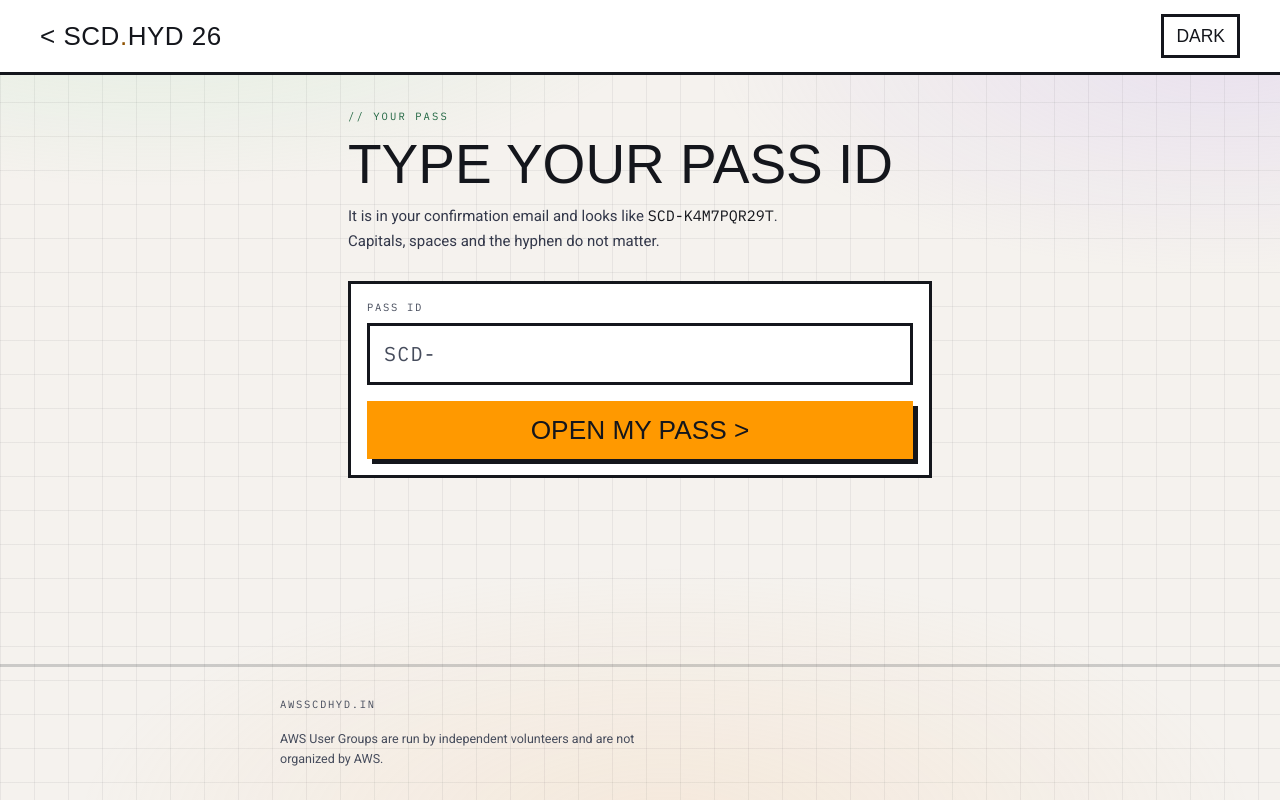
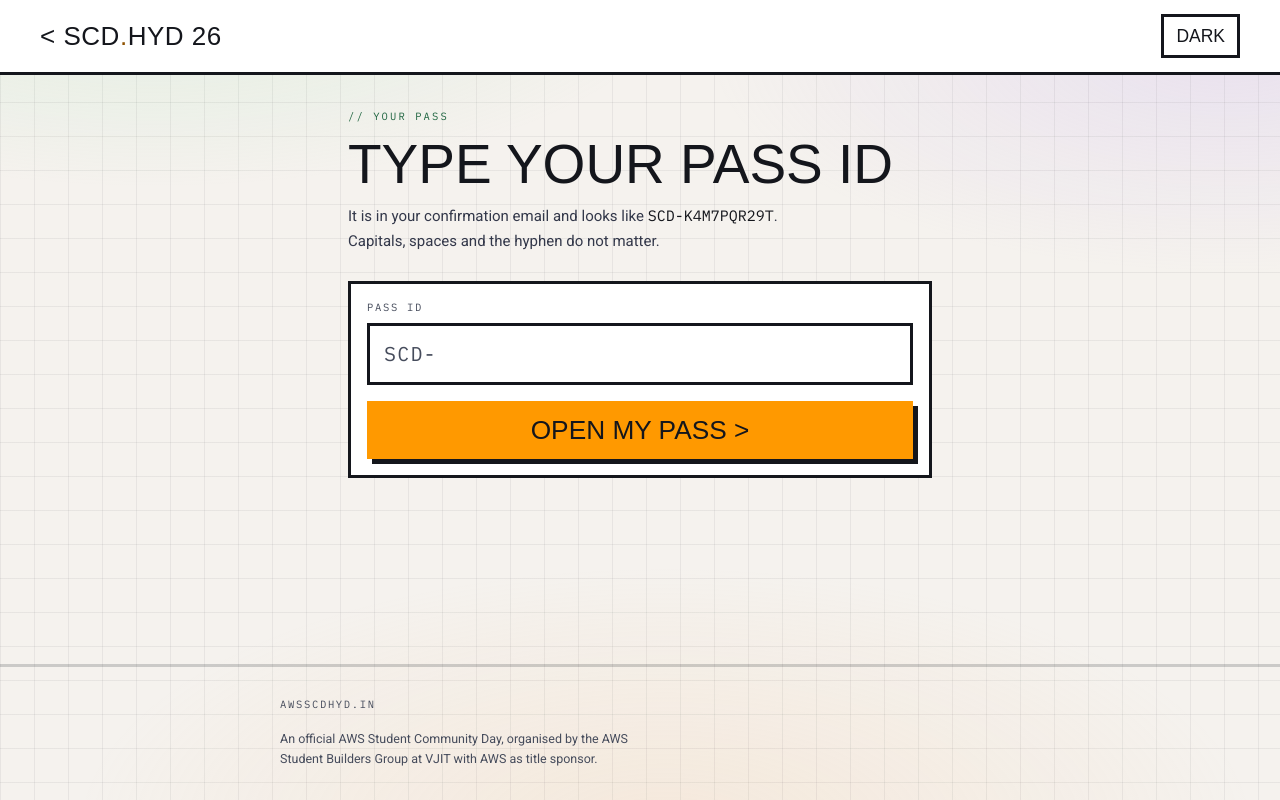
Before and after one commit to vedant7007/aws-scd-hyd, a Next.js app: page /pass in a window 1280 px wide. Built offline with nearby package versions, Linux system fonts and the light colour scheme; no server answers; a web font is replaced by a local one.

Commit message:
An official AWS Student Community Day: the not-AWS wording replaced everywhere

```diff
--- a/src/components/landing/Landing.tsx
+++ b/src/components/landing/Landing.tsx
@@ -360,7 +360,7 @@
             </div>
             <div style={{display:'flex',flexDirection:'column',gap:'14px',fontSize:'clamp(15px,3.8vw,17.5px)',lineHeight:'1.65',color:'var(--body)'}}>
               <p style={{margin:'0'}}>A keynote to open, technical sessions on Cloud Engineering and AI, hands-on workshops, a panel and an open Q&A. Your pass decides which of these you get.</p>
-              <p style={{margin:'0'}}>Run by volunteers from the AWS Student Builders Group at VJIT. Not an AWS event, and we are not pretending otherwise.</p>
+              <p style={{margin:'0'}}>An official AWS Student Community Day, organised by the AWS Student Builders Group at VJIT with AWS as title sponsor.</p>
               <div style={{display:'flex',flexWrap:'wrap',gap:'8px',paddingTop:'4px',fontFamily:'var(--font-display)',fontSize:'18.8px',color:'var(--on-fill)'}}>
                 <span style={{background:'#9FE3B6',padding:'6px 10px'}}>LUNCH, EVERY TIER</span>
                 <span style={{background:'#F6C899',padding:'6px 10px'}}>SWAG KIT</span>
@@ -779,7 +779,7 @@
               </details>
               <details style={{border:'3px solid var(--line)',background:'var(--surface)'}}>
                 <summary style={{display:'flex',alignItems:'center',justifyContent:'space-between',gap:'14px',padding:'20px 22px',cursor:'pointer',fontFamily:'var(--font-display)',fontSize:'clamp(21.3px,5.3vw,26.3px)',color:'var(--ink)'}}>Is this run by AWS?<span data-faq-plus="1" style={{flex:'none',fontFamily:'var(--font-mono)',fontSize:'18px',color:'var(--amber-ink)',transition:'transform .16s steps(3)'}}>+</span></summary>
-                <div style={{padding:'0 22px 22px',fontSize:'15px',lineHeight:'1.65',color:'var(--body)',maxWidth:'68ch'}}>No. It is organised by volunteers from the AWS Student Builders Group at VJIT. AWS funds it as a community event, which is why the tickets cost what they do, but the day is ours to run.</div>
+                <div style={{padding:'0 22px 22px',fontSize:'15px',lineHeight:'1.65',color:'var(--body)',maxWidth:'68ch'}}>Yes. This is an official AWS Student Community Day, organised by the AWS Student Builders Group at VJIT with AWS as title sponsor. AWS&apos;s support is why the tickets cost what they do.</div>
               </details>
               <details style={{border:'3px solid var(--line)',background:'var(--surface)'}}>
                 <summary style={{display:'flex',alignItems:'center',justifyContent:'space-between',gap:'14px',padding:'20px 22px',cursor:'pointer',fontFamily:'var(--font-display)',fontSize:'clamp(21.3px,5.3vw,26.3px)',color:'var(--ink)'}}>Can I speak or sponsor?<span data-faq-plus="1" style={{flex:'none',fontFamily:'var(--font-mono)',fontSize:'18px',color:'var(--amber-ink)',transition:'transform .16s steps(3)'}}>+</span></summary>
@@ -819,7 +819,7 @@
               <span style={{fontFamily:'var(--font-mono)',fontSize:'10.5px',letterSpacing:'.16em',textTransform:'uppercase',color:'var(--muted)'}}>awsscdhyd.in</span>
               <Link href="/admin/login" style={{fontFamily:'var(--font-mono)',fontSize:'10.5px',letterSpacing:'.16em',textTransform:'uppercase',color:'var(--muted)',minHeight:'30px',display:'inline-flex',alignItems:'center'}}>Crew sign in</Link>
             </div>
-            <p style={{margin:'0',fontSize:'12.5px',lineHeight:'1.65',color:'var(--muted)',maxWidth:'44ch'}}>AWS User Groups are run by independent volunteers and are not organized by AWS.</p>
+            <p style={{margin:'0',fontSize:'12.5px',lineHeight:'1.65',color:'var(--muted)',maxWidth:'44ch'}}>{'An official AWS Student Community Day, organised by the AWS Student Builders Group at VJIT with AWS as title sponsor.'}</p>
           </div>
         </div>
       </footer>
--- a/src/components/register/Flow.tsx
+++ b/src/components/register/Flow.tsx
@@ -1101,7 +1101,7 @@
           <Link href="/" style={{ fontFamily: 'var(--font-mono)', fontSize: '10.5px', letterSpacing: '.16em', textTransform: 'uppercase', color: 'var(--muted)' }}>
             awsscdhyd.in
           </Link>
-          <p style={{ margin: '0', fontSize: '12.5px', lineHeight: '1.65', color: 'var(--muted)', maxWidth: '52ch' }}>AWS User Groups are run by independent volunteers and are not organized by AWS.</p>
+          <p style={{ margin: '0', fontSize: '12.5px', lineHeight: '1.65', color: 'var(--muted)', maxWidth: '52ch' }}>An official AWS Student Community Day, organised by the AWS Student Builders Group at VJIT with AWS as title sponsor.</p>
         </div>
       </footer>
 
--- a/src/content/event.ts
+++ b/src/content/event.ts
@@ -9,8 +9,8 @@
   // Public contact. Deliberately the Gmail address, not the domain: awsscdhyd.in
   // is send only and has no mailbox, so a domain address here would lose replies.
   contactEmail: 'awssbgvjit@gmail.com',
-  /** Required on every page footer, wording is fixed. */
-  disclaimer: 'AWS User Groups are run by independent volunteers and are not organized by AWS.',
+  /** The footer line on every page and email. An official AWS event, by the organiser (8 October 2026). */
+  disclaimer: 'An official AWS Student Community Day, organised by the AWS Student Builders Group at VJIT with AWS as title sponsor.',
 } as const
 
 /** Doors as the landing page prints it, "08:30". Derived from startsAt, never typed twice. */
@@ -87,7 +87,7 @@
 export const about = [
   'A one day community conference put on by students, for students, in Hyderabad.',
   'A keynote to open, technical sessions on Cloud Engineering and AI, hands-on workshops, a panel and an open Q&A. Your pass decides which of these you get.',
-  'It is run by volunteers from the AWS Student Builders Group at VJIT, and it is not an AWS event.',
+  'An official AWS Student Community Day, organised by the AWS Student Builders Group at VJIT with AWS as title sponsor.',
 ]
 
 /**
```
Also changed, not shown: 1 other file (tests, documents, lock files or other folders).
